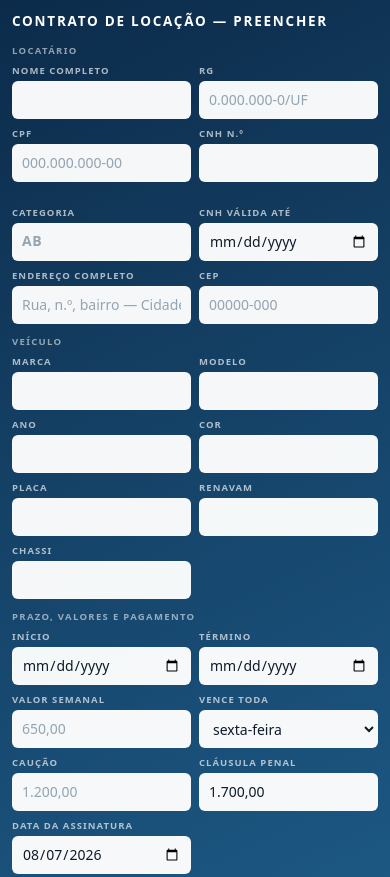
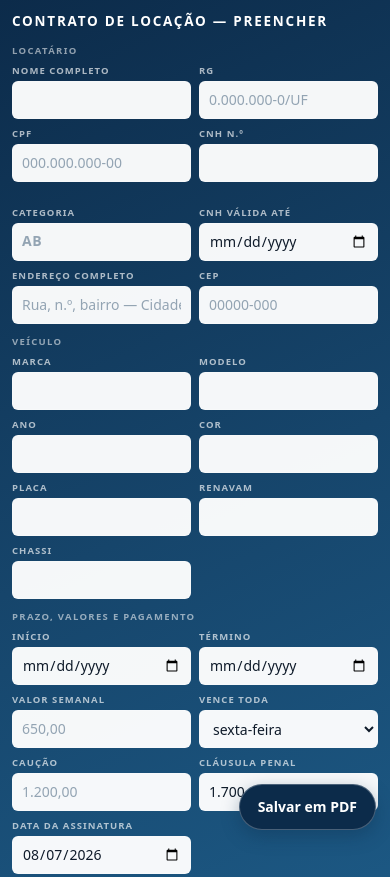
Before and after one commit to DrWictorHenrique/Gerador-Contrato, a plain HTML site: page index.html in a window 390 px wide. Shown: the top 877 px of the page. Drawn offline with Linux system fonts and the light colour scheme.

Commit message:
Update index.html

```diff
--- a/index.html
+++ b/index.html
@@ -29,7 +29,6 @@
     position:static;color:#fff;
     background:linear-gradient(155deg,#0C2B4A 0%,#16456B 52%,#1D5B87 100%);
     box-shadow:inset 0 -1px 0 rgba(255,255,255,.14),0 6px 18px rgba(12,43,74,.16);
-    transition:transform .22s ease;
   }
   .barra-int{max-width:940px;margin:0 auto;padding:12px clamp(12px,3vw,22px) 16px}
   .marca{display:flex;align-items:baseline;gap:10px;flex-wrap:wrap;margin-bottom:12px}
@@ -69,9 +68,20 @@
   #estado{flex:1 1 180px;font-size:12.5px;color:#CFE2F2;text-align:right;margin:0;min-height:18px}
 
   @media (max-width:820px){
-    .barra{position:sticky;top:0;z-index:30}
-    .barra.recolhida{transform:translateY(-100%)}
     .campo.largo{grid-column:span 1}
+  }
+
+  /* botao flutuante: em tela pequena a barra rola para fora, este fica ao alcance */
+  .flutua{display:none}
+  @media (max-width:820px){
+    .flutua{
+      display:inline-flex;align-items:center;gap:7px;position:fixed;z-index:40;
+      right:14px;bottom:calc(14px + env(safe-area-inset-bottom));
+      font:inherit;font-size:14px;font-weight:600;padding:12px 18px;border-radius:26px;
+      background:#0C2B4A;color:#fff;border:1px solid rgba(255,255,255,.25);
+      box-shadow:0 6px 18px rgba(12,43,74,.34);cursor:pointer;
+    }
+    .flutua:active{background:#16456B}
   }
 
   /* ===== folha do contrato ===== */
@@ -172,6 +182,8 @@
   </div>
  </div>
 </div>
+
+<button type="button" class="flutua" id="btn-pdf-flutua">Salvar em PDF</button>
 
 <div class="folha" id="folha">
 
@@ -551,7 +563,7 @@
   })();
 
   /* botões */
-  document.getElementById("btn-pdf").addEventListener("click", function(){
+  function gerarPDF(){
     var faltam = [];
     if(!g("c-nome")) faltam.push("nome");
     if(!g("c-cpf")) faltam.push("CPF");
@@ -559,11 +571,14 @@
     if(paraCentavos(g("c-semanal")) === null) faltam.push("valor semanal");
     if(faltam.length){
       avisar("Faltou preencher: " + faltam.join(", ") + ".", true);
+      document.getElementById("c-nome").scrollIntoView({block:"center"});
       return;
     }
     avisar("Se a janela não abrir, use Ctrl+P e escolha “Salvar como PDF”.", true);
     try{ window.print(); }catch(e){ avisar("Use Ctrl+P para salvar em PDF.", true); }
-  });
+  }
+  document.getElementById("btn-pdf").addEventListener("click", gerarPDF);
+  document.getElementById("btn-pdf-flutua").addEventListener("click", gerarPDF);
 
   var btnLimpar = document.getElementById("btn-limpar"), armado = false, armadoRel = null;
   btnLimpar.addEventListener("click", function(){
@@ -593,20 +608,6 @@
     if(armadoRel) clearTimeout(armadoRel);
   }
 
-  /* barra que se recolhe ao rolar, só em telas pequenas */
-  (function(){
-    var barra = document.querySelector(".barra"), ultimo = 0, travada = false;
-    barra.addEventListener("focusin", function(){ travada = true; });
-    barra.addEventListener("focusout", function(){ travada = false; });
-    window.addEventListener("scroll", function(){
-      if(window.innerWidth > 820 || travada){ barra.classList.remove("recolhida"); return; }
-      var y = window.pageYOffset || document.documentElement.scrollTop;
-      if(y > 150 && y > ultimo + 5) barra.classList.add("recolhida");
-      else if(y < ultimo - 5 || y <= 150) barra.classList.remove("recolhida");
-      ultimo = y;
-    }, {passive:true});
-  })();
-
   render();
 })();
 </script>
```
